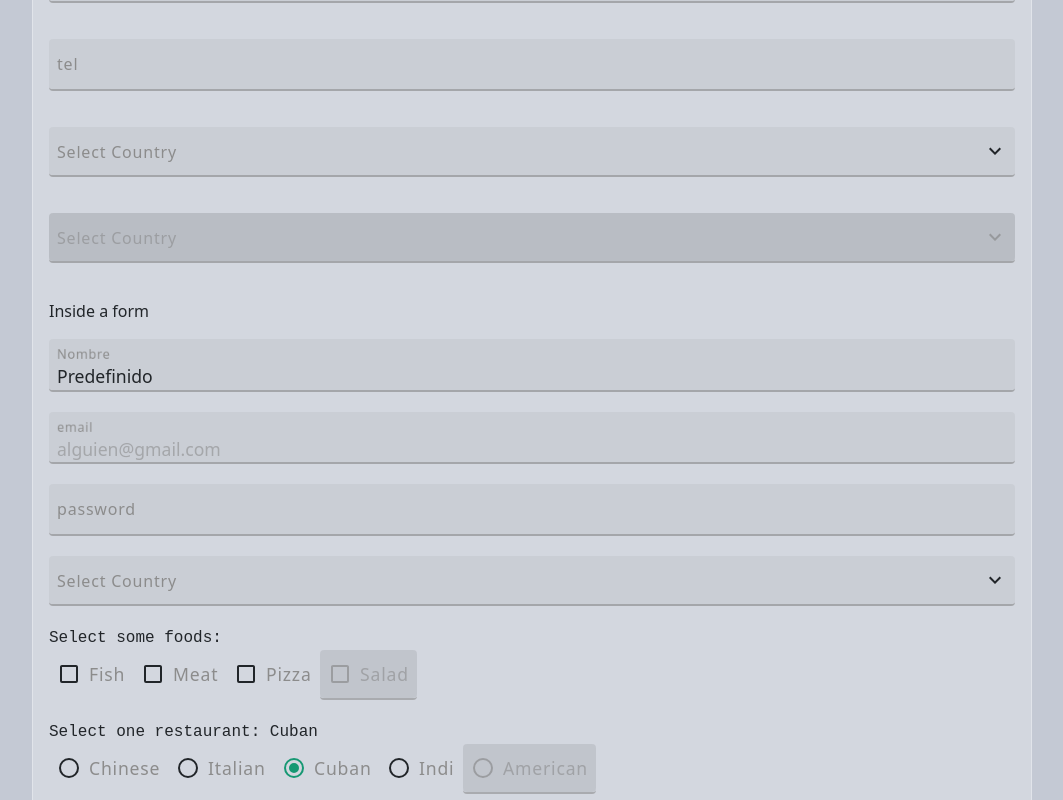
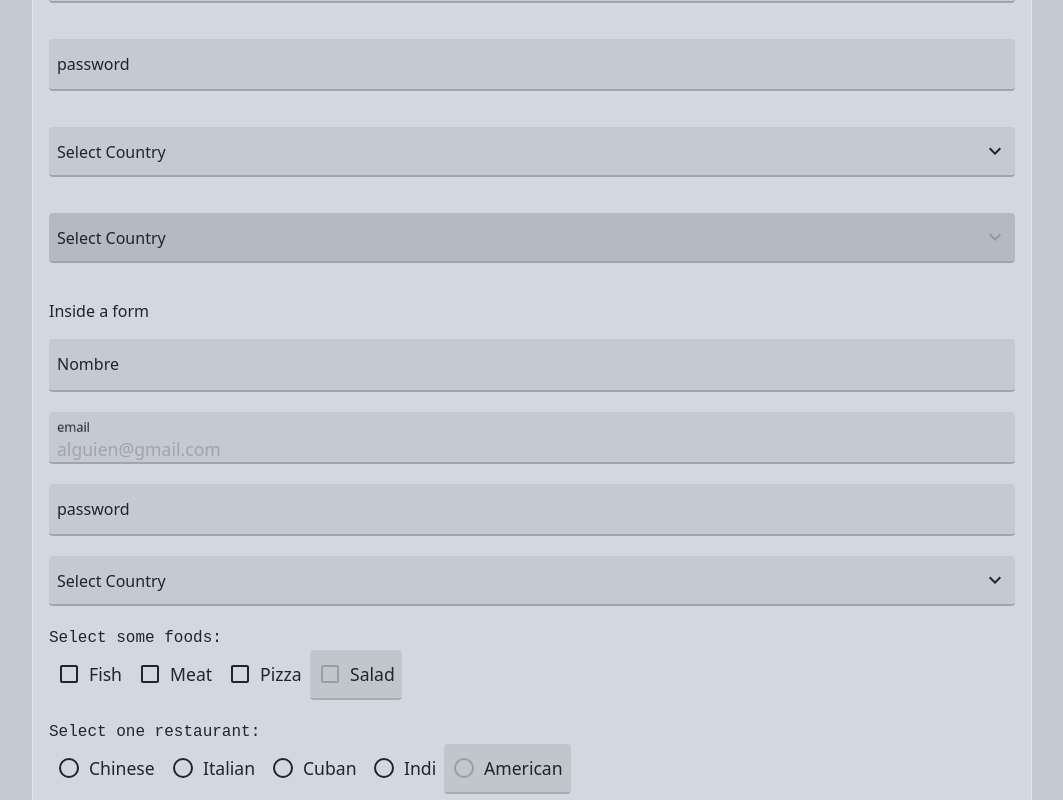
Before and after one commit to LuisManuelNR/chasi-ui, a Svelte app: page / in a window 1280 px wide. Shown: the part 1440-2240 px from the top of the page, without its empty margins (106-1169 px from the left). Built offline with nearby package versions, Linux system fonts and the light colour scheme.

Commit message:
imporve theme colors and inputs logic

```diff
--- a/src/lib/CForms/CInput.svelte
+++ b/src/lib/CForms/CInput.svelte
@@ -146,7 +146,7 @@
 	@layer CInput {
 		.c-input {
 			border-bottom: 2px solid var(--border-color-input, hsla(0, 0%, 50%, 0.5));
-			background-color: hsla(0, 0%, 50%, 0.1);
+			background-color: var(--n-400);
 			color: var(--text-color-input, inherit);
 			border-radius: var(--size-1);
 			transition: all 0.2s;
@@ -184,15 +184,14 @@
 				pointer-events: none;
 				transform: translate(var(--translate-label, 0, 13px)) scale(var(--scale-label, 1));
 				transition: all 170ms;
-				color: var(--text-color-input, hsl(0, 0%, 55%));
+				color: var(--on-n-400);
 				transform-origin: left center;
 				cursor: text;
 				white-space: nowrap;
-				// font-size: 0.8rem;
-				letter-spacing: 0.05rem;
-				// font-weight: 600;
+				// letter-spacing: 0.05rem;
 				width: fit-content;
 				will-change: transform;
+				backface-visibility: hidden;
 			}
 			.hint {
 				color: var(--text-color-input);
--- a/src/lib/CForms/CSelect.svelte
+++ b/src/lib/CForms/CSelect.svelte
@@ -237,13 +237,13 @@
 				opacity: 0.15;
 			}
 			&.hovered {
-				color: var(--info);
+				color: var(--brand);
 			}
 		}
 		.filter-input {
 			position: sticky;
 			top: 0;
-			background-color: var(--n-100);
+			background-color: inherit;
 			z-index: 1;
 			:global(.c-input) {
 				margin: 0;
--- a/src/lib/CForms/CToggle.svelte
+++ b/src/lib/CForms/CToggle.svelte
@@ -12,7 +12,7 @@
 	export let label: string = ''
 	export let rules: Array<(inputValue: boolean) => string | boolean> = []
 	export let type: 'checkbox' | 'radio' = 'checkbox'
-	export let group: any = ''
+	export let group: any = type === 'radio' ? '' : []
 	export let value: any = undefined
 	export let checked = false
 	export let disabled = false
@@ -28,9 +28,7 @@
 	}
 
 	function updateChekbox(g: typeof group, v: typeof value) {
-		if (type === 'checkbox' && g) {
-			checked = g.indexOf(v) >= 0
-		}
+		checked = g.indexOf(v) >= 0
 	}
 
 	function updateGroup(c: typeof checked, v: typeof value) {
--- a/src/lib/CMenu/CMenu.svelte
+++ b/src/lib/CMenu/CMenu.svelte
@@ -59,7 +59,7 @@
 				max-width: 98vw;
 				position: absolute;
 				left: 0;
-				background-color: var(--n-100);
+				background-color: var(--n-200);
 				box-shadow: var(--shadow-3);
 				border-radius: var(--size-1);
 				padding: var(--size-3);
--- a/src/lib/CNotify/CNotifier.ts
+++ b/src/lib/CNotify/CNotifier.ts
@@ -54,7 +54,7 @@ function error({
 }
 
 function info({ title = '', text = '', timeout = DEFAULT_TIMEOUT, target }: CNotifierParams): void {
-	send({ title, text, timeout, type: 'info', target })
+	send({ title, text, timeout, type: 'brand', target })
 }
 
 function success({
--- a/src/lib/scripts/theme.ts
+++ b/src/lib/scripts/theme.ts
@@ -14,7 +14,6 @@ interface ThemeConfig {
 			brand: string
 			error: string
 			success: string
-			info: string
 			'n-100': string
 			'n-200': string
 			'n-300': string
--- a/src/lib/styles/buttons.scss
+++ b/src/lib/styles/buttons.scss
@@ -96,7 +96,7 @@ button,
 	}
 
 	&:focus-visible {
-		outline: 2px solid var(--info);
+		outline: 2px solid var(--brand);
 	}
 
 	&:active {
--- a/src/lib/styles/theme.scss
+++ b/src/lib/styles/theme.scss
@@ -6,8 +6,6 @@
 	--on-error-light: #d8dee3;
 	--success-light: #169873;
 	--on-success-light: #d8dee3;
-	--info-light: #FFD3BA;
-	--on-info-light: #212529;
 	--n-100-light: #f0f1f4;
 	--on-n-100-light: #212529;
 	--n-200-light: #e1e4ea;
@@ -23,11 +21,9 @@
 	--on-error-dark: #d8dee3;
 	--success-dark: #169873;
 	--on-success-dark: #d8dee3;
-	--info-dark: #FFD3BA;
-	--on-info-dark: #212529;
-	--n-100-dark: #838ba5;
-	--on-n-100-dark: #212529;
-	--n-200-dark: #3d4457;
+	--n-100-dark: #424b5c;
+	--on-n-100-dark: #d8dee3;
+	--n-200-dark: #333a47;
 	--on-n-200-dark: #d8dee3;
 	--n-300-dark: #242932;
 	--on-n-300-dark: #d8dee3;
@@ -35,6 +31,7 @@
 	--on-n-400-dark: #d8dee3;
 
 }
+
 :root {
 	color-scheme: light;
 	--brand: var(--brand-light);
@@ -43,8 +40,6 @@
 	--on-error: var(--on-error-light);
 	--success: var(--success-light);
 	--on-success: var(--on-success-light);
-	--info: var(--info-light);
-	--on-info: var(--on-info-light);
 	--n-100: var(--n-100-light);
 	--on-n-100: var(--on-n-100-light);
 	--n-200: var(--n-200-light);
@@ -54,6 +49,7 @@
 	--n-400: var(--n-400-light);
 	--on-n-400: var(--on-n-400-light);
 }
+
 @media (prefers-color-scheme: dark) {
 	:root {
 		color-scheme: dark;
@@ -63,8 +59,6 @@
 		--on-error: var(--on-error-dark);
 		--success: var(--success-dark);
 		--on-success: var(--on-success-dark);
-	--info: var(--info-dark);
-	--on-info: var(--on-info-dark);
 		--n-100: var(--n-100-dark);
 		--on-n-100: var(--on-n-100-dark);
 		--n-200: var(--n-200-dark);
@@ -76,6 +70,7 @@
 	}
 
 }
+
 .light-theme {
 	color-scheme: light;
 	--brand: var(--brand-light);
@@ -84,8 +79,6 @@
 	--on-error: var(--on-error-light);
 	--success: var(--success-light);
 	--on-success: var(--on-success-light);
-	--info: var(--info-light);
-	--on-info: var(--on-info-light);
 	--n-100: var(--n-100-light);
 	--on-n-100: var(--on-n-100-light);
 	--n-200: var(--n-200-light);
@@ -95,6 +88,7 @@
 	--n-400: var(--n-400-light);
 	--on-n-400: var(--on-n-400-light);
 }
+
 .dark-theme {
 	color-scheme: dark;
 	--brand: var(--brand-dark);
@@ -103,8 +97,6 @@
 	--on-error: var(--on-error-dark);
 	--success: var(--success-dark);
 	--on-success: var(--on-success-dark);
-	--info: var(--info-dark);
-	--on-info: var(--on-info-dark);
 	--n-100: var(--n-100-dark);
 	--on-n-100: var(--on-n-100-dark);
 	--n-200: var(--n-200-dark);
@@ -146,17 +138,6 @@ color: var(--on-success);
 
 .success-text {
 	color: var(--success)
-}
-
-.info {
-	background-color: var(--info);
-	outline-color: var(--info);
-	border-color: var(--info);
-color: var(--on-info);
-}
-
-.info-text {
-	color: var(--info)
 }
 
 .n-100 {
--- a/src/sections/Forms.svelte
+++ b/src/sections/Forms.svelte
@@ -1,6 +1,6 @@
 <script lang="ts">
 	import Section from './Section.svelte'
-	import { CInput, CSelect, CForm, CToggle } from '$lib'
+	import { CInput, CSelect, CForm, CToggle, CNotifier } from '$lib'
 
 	let items = [
 		{ state: 'Florida', abbr: 'FL' },
@@ -40,13 +40,15 @@
 	const requiredEmail = (v: string) =>
 		/^[a-zA-Z0-9_.+-]+@[a-zA-Z0-9-]+\.[a-zA-Z0-9-.]+$/.test(v) ? false : 'El email debe ser válido'
 
+	const formDataDemo: Record<string, any> = {}
+
 	function onSubmit() {
-		alert('Success submit!!!')
+		CNotifier.success({
+			title: 'Check console to see form data!!',
+			text: 'With this we can test notifications too'
+		})
+		console.log(formDataDemo)
 	}
-
-	let name = 'Predefinido'
-	let foods = []
-	let restaurant = 'Cuban'
 </script>
 
 <Section title="Forms">
@@ -56,25 +58,31 @@
 	<CInput label="Loading" loading />
 	<CInput label="disabled" disabled value="poapdoapwd" />
 
+	<CInput label="number" type="number" />
 	<CInput label="date" type="date" />
+	<CInput label="tel" type="tel" />
 	<CInput label="email" type="email" />
-	<CInput label="number" type="number" />
 	<CInput label="password" type="password" />
-	<CInput label="tel" type="tel" />
 
 	<CSelect label="Select Country" {items} itemText="state" itemValue="state" filter />
 	<CSelect label="Select Country" {items} itemText="state" itemValue="state" filter disabled />
 
 	<p>Inside a form</p>
 	<CForm on:submit={onSubmit}>
-		<CInput label="Nombre" bind:value={name} />
+		<CInput label="Nombre" bind:value={formDataDemo.name} rules={[required]} />
 		<CInput
 			label="email"
 			type="email"
 			placeholder="alguien@gmail.com"
 			rules={[required, requiredEmail]}
+			bind:value={formDataDemo.email}
 		/>
-		<CInput label="password" type="password" rules={[required]} />
+		<CInput
+			label="password"
+			type="password"
+			rules={[required]}
+			bind:value={formDataDemo.password}
+		/>
 		<CSelect
 			label="Select Country"
 			{items}
@@ -82,24 +90,41 @@
 			itemValue="state"
 			filter
 			rules={[required]}
+			bind:value={formDataDemo.country}
 		/>
-		<pre>Select some foods: {foods}</pre>
+		<pre>Select some foods: {formDataDemo.food}</pre>
 		<div class="d-flex flex-wrap">
-			<CToggle label="Fish" bind:group={foods} value="Fish" />
-			<CToggle label="Meat" bind:group={foods} value="Meat" />
-			<CToggle label="Pizza" rules={[required]} bind:group={foods} value="Pizza" />
-			<CToggle label="Salad" disabled bind:group={foods} value="Salad" />
+			<CToggle label="Fish" bind:group={formDataDemo.food} value="Fish" />
+			<CToggle label="Meat" bind:group={formDataDemo.food} value="Meat" />
+			<CToggle
+				label="Pizza"
+				rules={[required]}
+				bind:group={formDataDemo.food}
+				checked
+				value="Pizza"
+			/>
+			<CToggle label="Salad" disabled bind:group={formDataDemo.food} value="Salad" />
 		</div>
-		<pre>Select one restaurant: {restaurant}</pre>
+		<pre>Select one restaurant: {formDataDemo.restaurant}</pre>
 		<div class="d-flex flex-wrap">
-			<CToggle label="Chinese" type="radio" bind:group={restaurant} value="Chinese" />
-			<CToggle label="Italian" type="radio" bind:group={restaurant} value="Italian" />
-			<CToggle label="Cuban" type="radio" bind:group={restaurant} value="Cuban" />
-			<CToggle label="Indi" type="radio" bind:group={restaurant} value="Indi" />
-			<CToggle label="American" disabled type="radio" bind:group={restaurant} value="American" />
+			<CToggle label="Chinese" type="radio" bind:group={formDataDemo.restaurant} value="Chinese" />
+			<CToggle label="Italian" type="radio" bind:group={formDataDemo.restaurant} value="Italian" />
+			<CToggle label="Cuban" type="radio" bind:group={formDataDemo.restaurant} value="Cuban" />
+			<CToggle label="Indi" type="radio" bind:group={formDataDemo.restaurant} value="Indi" />
+			<CToggle
+				label="American"
+				disabled
+				type="radio"
+				bind:group={formDataDemo.restaurant}
+				value="American"
+			/>
 		</div>
-		<CInput label="About you" type="textarea" />
-		<CToggle label="Accept terms and conditions" rules={[required]} />
+		<CInput label="About you" type="textarea" bind:value={formDataDemo.about} />
+		<CToggle
+			label="Accept terms and conditions"
+			rules={[required]}
+			bind:checked={formDataDemo.acceptTerms}
+		/>
 		<button type="submit"> submit </button>
 		<button type="reset"> reset!! </button>
 	</CForm>
--- a/src/theme.js
+++ b/src/theme.js
@@ -10,7 +10,6 @@ const theme = {
         brand: '#603ad1',
         error: '#D72638',
         success: '#169873',
-        info: '#FFD3BA',
         'n-100': '#f0f1f4',
         'n-200': '#e1e4ea',
         'n-300': '#d3d7df',
@@ -23,9 +22,8 @@ const theme = {
         brand: '#7a55e9',
         error: '#D72638',
         success: '#169873',
-        info: '#FFD3BA',
-        'n-100': '#838ba5',
-        'n-200': '#3d4457',
+        'n-100': '#424b5c',
+        'n-200': '#333a47',
         'n-300': '#242932',
         'n-400': '#1e2129'
       }
```
Also changed, not shown: src/sections/Dialogs.svelte (added). Lines whose indentation alone changed are shown as unchanged.
